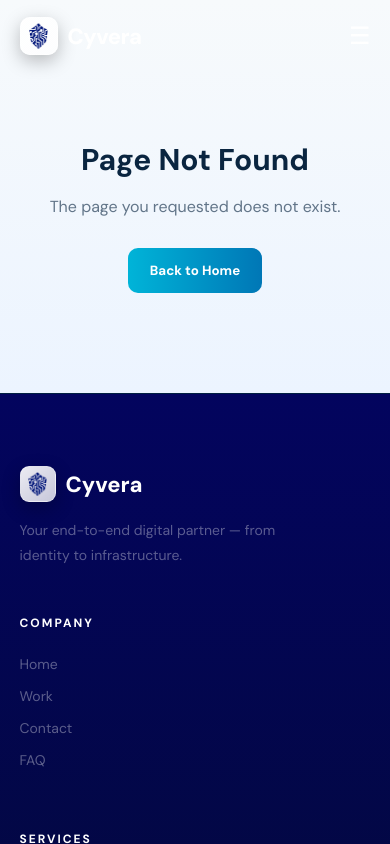
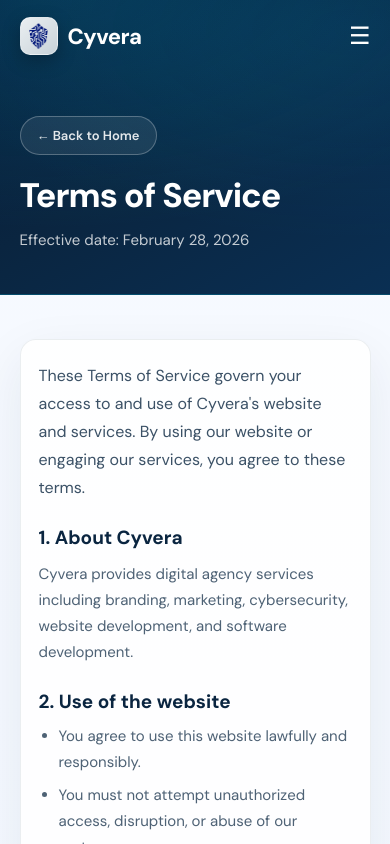
Before and after one commit to Noor-Masrur/cyvera-portfolio, a React (Vite) app: page /terms-of-service in a window 390 px wide. Shown: the top 844 px of the page. Built offline with nearby package versions, Linux system fonts and the light colour scheme.

Commit message:
Add terms of service page

```diff
--- /dev/null
+++ b/src/components/sections/TermsOfServicePage.jsx
@@ -0,0 +1,148 @@
+import styles from "./TermsOfServicePage.module.css";
+
+function TermsOfServicePage({ onBack }) {
+  return (
+    <div className={styles.page}>
+      <section className={styles.hero}>
+        <div className={styles.heroInner}>
+          <button type="button" onClick={onBack} className={styles.backBtn}>← Back to Home</button>
+          <h1 className={styles.title}>Terms of Service</h1>
+          <p className={styles.subtitle}>
+            Effective date: February 28, 2026
+          </p>
+        </div>
+      </section>
+
+      <section className={styles.section}>
+        <div className={styles.container}>
+          <p className={styles.lead}>
+            These Terms of Service govern your access to and use of Cyvera&apos;s website and services.
+            By using our website or engaging our services, you agree to these terms.
+          </p>
+
+          <div className={styles.block}>
+            <h2>1. About Cyvera</h2>
+            <p>
+              Cyvera provides digital agency services including branding, marketing, cybersecurity,
+              website development, and software development.
+            </p>
+          </div>
+
+          <div className={styles.block}>
+            <h2>2. Use of the website</h2>
+            <ul>
+              <li>You agree to use this website lawfully and responsibly.</li>
+              <li>You must not attempt unauthorized access, disruption, or abuse of our systems.</li>
+              <li>You must not upload malicious content, spam, or deceptive submissions.</li>
+            </ul>
+          </div>
+
+          <div className={styles.block}>
+            <h2>3. Enquiries and bookings</h2>
+            <p>
+              Information submitted through our contact and scheduling forms must be accurate and submitted in good faith.
+              We may decline, cancel, or reschedule consultations at our discretion.
+            </p>
+          </div>
+
+          <div className={styles.block}>
+            <h2>4. Scope of services</h2>
+            <p>
+              Specific deliverables, timelines, fees, and responsibilities are governed by separate proposals,
+              statements of work, or client agreements.
+            </p>
+          </div>
+
+          <div className={styles.block}>
+            <h2>5. Fees and payments</h2>
+            <p>
+              Unless otherwise agreed in writing, fees are payable according to the terms in the applicable proposal
+              or contract. Late payments may result in paused work or additional charges as permitted by law.
+            </p>
+          </div>
+
+          <div className={styles.block}>
+            <h2>6. Intellectual property</h2>
+            <ul>
+              <li>All pre-existing Cyvera materials and methods remain Cyvera intellectual property.</li>
+              <li>Client ownership and usage rights for deliverables are defined in the governing client agreement.</li>
+              <li>You must not copy, reproduce, or redistribute site content without permission.</li>
+            </ul>
+          </div>
+
+          <div className={styles.block}>
+            <h2>7. Confidentiality</h2>
+            <p>
+              Both parties should protect confidential information shared during discussions and service delivery,
+              subject to legal obligations and agreed contract terms.
+            </p>
+          </div>
+
+          <div className={styles.block}>
+            <h2>8. Third-party tools and platforms</h2>
+            <p>
+              Services may involve third-party platforms and providers. Their own terms and policies apply,
+              and Cyvera is not responsible for third-party outages or policy changes.
+            </p>
+          </div>
+
+          <div className={styles.block}>
+            <h2>9. Warranties disclaimer</h2>
+            <p>
+              The website is provided on an &quot;as is&quot; and &quot;as available&quot; basis. To the maximum extent
+              allowed by law, we disclaim implied warranties including merchantability, fitness for a particular purpose,
+              and non-infringement.
+            </p>
+          </div>
+
+          <div className={styles.block}>
+            <h2>10. Limitation of liability</h2>
+            <p>
+              To the maximum extent permitted by law, Cyvera will not be liable for indirect, incidental, special,
+              consequential, or punitive damages, including loss of revenue, data, or goodwill.
+            </p>
+          </div>
+
+          <div className={styles.block}>
+            <h2>11. Indemnity</h2>
+            <p>
+              You agree to indemnify and hold Cyvera harmless from claims, losses, and expenses arising from your
+              misuse of the website or breach of these terms.
+            </p>
+          </div>
+
+          <div className={styles.block}>
+            <h2>12. Suspension and termination</h2>
+            <p>
+              We may suspend or terminate website access or service discussions where misuse, security concerns,
+              or legal requirements apply.
+            </p>
+          </div>
+
+          <div className={styles.block}>
+            <h2>13. Governing law</h2>
+            <p>
+              These terms are governed by the laws of Queensland, Australia, unless otherwise required by applicable law.
+            </p>
+          </div>
+
+          <div className={styles.block}>
+            <h2>14. Changes to these terms</h2>
+            <p>
+              We may update these terms from time to time. Updated terms take effect when published on this page.
+            </p>
+          </div>
+
+          <div className={styles.block}>
+            <h2>15. Contact us</h2>
+            <p>Cyvera</p>
+            <p>Email: info@cyvera.com.au</p>
+            <p>Address: G3/62 Didsbury St, East Brisbane, QLD 4169, Australia</p>
+          </div>
+        </div>
+      </section>
+    </div>
+  );
+}
+
+export default TermsOfServicePage;
--- /dev/null
+++ b/src/components/sections/TermsOfServicePage.module.css
@@ -0,0 +1,121 @@
+.page {
+  min-height: 100vh;
+  background: linear-gradient(180deg, #f7faff 0%, #edf5ff 100%);
+}
+
+.hero {
+  padding: 140px 5% 44px;
+  border-bottom: 1px solid rgba(0, 180, 216, 0.16);
+  background:
+    radial-gradient(850px 420px at 12% -8%, rgba(0, 180, 216, 0.2), transparent 60%),
+    radial-gradient(760px 380px at 90% 10%, rgba(0, 119, 182, 0.14), transparent 55%),
+    linear-gradient(150deg, #071a36 0%, #0a2540 48%, #0a2f53 100%);
+}
+
+.heroInner {
+  max-width: 1100px;
+  margin: 0 auto;
+}
+
+.backBtn {
+  border: 1px solid rgba(255, 255, 255, 0.26);
+  color: rgba(255, 255, 255, 0.88);
+  background: rgba(255, 255, 255, 0.08);
+  font-family: "DM Sans", sans-serif;
+  font-size: 13px;
+  font-weight: 600;
+  border-radius: 999px;
+  padding: 10px 16px;
+  cursor: pointer;
+}
+
+.title {
+  margin-top: 18px;
+  font-family: "DM Sans", sans-serif;
+  font-size: clamp(34px, 5vw, 58px);
+  font-weight: 800;
+  color: #fff;
+  letter-spacing: -1px;
+}
+
+.subtitle {
+  margin-top: 12px;
+  color: rgba(255, 255, 255, 0.76);
+  font-family: "DM Sans", sans-serif;
+  font-size: 15px;
+}
+
+.section {
+  padding: 44px 5% 96px;
+}
+
+.container {
+  max-width: 1100px;
+  margin: 0 auto;
+  background: rgba(255, 255, 255, 0.86);
+  border: 1px solid rgba(10, 37, 64, 0.08);
+  border-radius: 22px;
+  box-shadow: 0 18px 52px rgba(10, 37, 64, 0.08);
+  padding: 34px 30px;
+}
+
+.lead {
+  font-family: "DM Sans", sans-serif;
+  font-size: 16px;
+  line-height: 1.75;
+  color: rgba(10, 37, 64, 0.8);
+  margin-bottom: 18px;
+}
+
+.block {
+  margin-top: 24px;
+}
+
+.block h2 {
+  margin-bottom: 10px;
+  font-family: "DM Sans", sans-serif;
+  font-size: 21px;
+  line-height: 1.3;
+  color: #0a2540;
+}
+
+.block p {
+  font-family: "DM Sans", sans-serif;
+  font-size: 15px;
+  line-height: 1.75;
+  color: rgba(10, 37, 64, 0.72);
+}
+
+.block p + p {
+  margin-top: 8px;
+}
+
+.block ul {
+  margin: 10px 0 0 20px;
+}
+
+.block li {
+  font-family: "DM Sans", sans-serif;
+  font-size: 15px;
+  line-height: 1.72;
+  color: rgba(10, 37, 64, 0.72);
+}
+
+.block li + li {
+  margin-top: 7px;
+}
+
+@media (max-width: 760px) {
+  .hero {
+    padding-top: 116px;
+  }
+
+  .container {
+    padding: 22px 18px;
+    border-radius: 16px;
+  }
+
+  .block h2 {
+    font-size: 19px;
+  }
+}
--- a/src/cyvera-portfolio.jsx
+++ b/src/cyvera-portfolio.jsx
@@ -14,6 +14,7 @@ import Process from "./components/sections/Process";
 import Testimonials from "./components/sections/Testimonials";
 import FAQPage from "./components/sections/FAQPage";
 import PrivacyPolicyPage from "./components/sections/PrivacyPolicyPage";
+import TermsOfServicePage from "./components/sections/TermsOfServicePage";
 import CTABanner from "./components/sections/CTABanner";
 import Contact from "./components/sections/Contact";
 import ServiceDetail from "./components/service-pages/ServiceDetail";
@@ -39,6 +40,8 @@ export default function CyveraPortfolio() {
       viewKey = "faq";
     } else if (path === "/privacy-policy") {
       viewKey = "privacy-policy";
+    } else if (path === "/terms-of-service") {
+      viewKey = "terms-of-service";
     } else if (path.startsWith("/services/")) {
       viewKey = SERVICE_IDS.has(serviceId) ? serviceId : "notfound";
     } else if (path !== "/") {
@@ -119,6 +122,10 @@ export default function CyveraPortfolio() {
             element={<PrivacyPolicyPage onBack={() => navigate("/")} />}
           />
           <Route
+            path="/terms-of-service"
+            element={<TermsOfServicePage onBack={() => navigate("/")} />}
+          />
+          <Route
             path="/services/:serviceId"
             element={<ServiceDetailRoute onBack={() => navigate("/")} onSchedule={openScheduler} />}
           />
--- a/src/seo/useSEO.js
+++ b/src/seo/useSEO.js
@@ -116,6 +116,13 @@ export const SEO_CONFIGS = {
     canonical: "https://cyvera.com.au/privacy-policy",
     robots: "index, follow",
   },
+  "terms-of-service": {
+    title: "Terms of Service | Cyvera",
+    description:
+      "Read the terms and conditions governing your use of Cyvera's website and services.",
+    canonical: "https://cyvera.com.au/terms-of-service",
+    robots: "index, follow",
+  },
   notfound: {
     title: "Page Not Found | Cyvera",
     description: "The requested page could not be found.",
@@ -126,7 +133,7 @@ export const SEO_CONFIGS = {
 const ORG_ID = "https://cyvera.com.au/#organization";
 const SITE_URL = "https://cyvera.com.au";
 const SERVICE_VIEW_KEYS = ["social-media", "seo", "cybersecurity", "website-dev", "custom-software"];
-const STANDARD_PAGE_VIEW_KEYS = ["privacy-policy"];
+const STANDARD_PAGE_VIEW_KEYS = ["privacy-policy", "terms-of-service"];
 
 const buildBreadcrumb = (name, url) => ({
   "@type": "BreadcrumbList",
@@ -167,12 +174,13 @@ export function getRouteJsonLd(viewKey) {
 function buildStandardPageJsonLd(viewKey) {
   const config = SEO_CONFIGS[viewKey];
   if (!config?.canonical) return null;
+  const pageName = getServiceName(config.title);
   const webPage = buildWebPageJsonLd(config);
   return {
     "@context": "https://schema.org",
     "@graph": [
       ...(webPage ? [webPage] : []),
-      buildBreadcrumb("Privacy Policy", config.canonical),
+      buildBreadcrumb(pageName, config.canonical),
     ],
   };
 }
```
Also changed, not shown: scripts/prerender-routes.mjs (+10 -0 lines), 1 other file (tests, documents, lock files or other folders).
